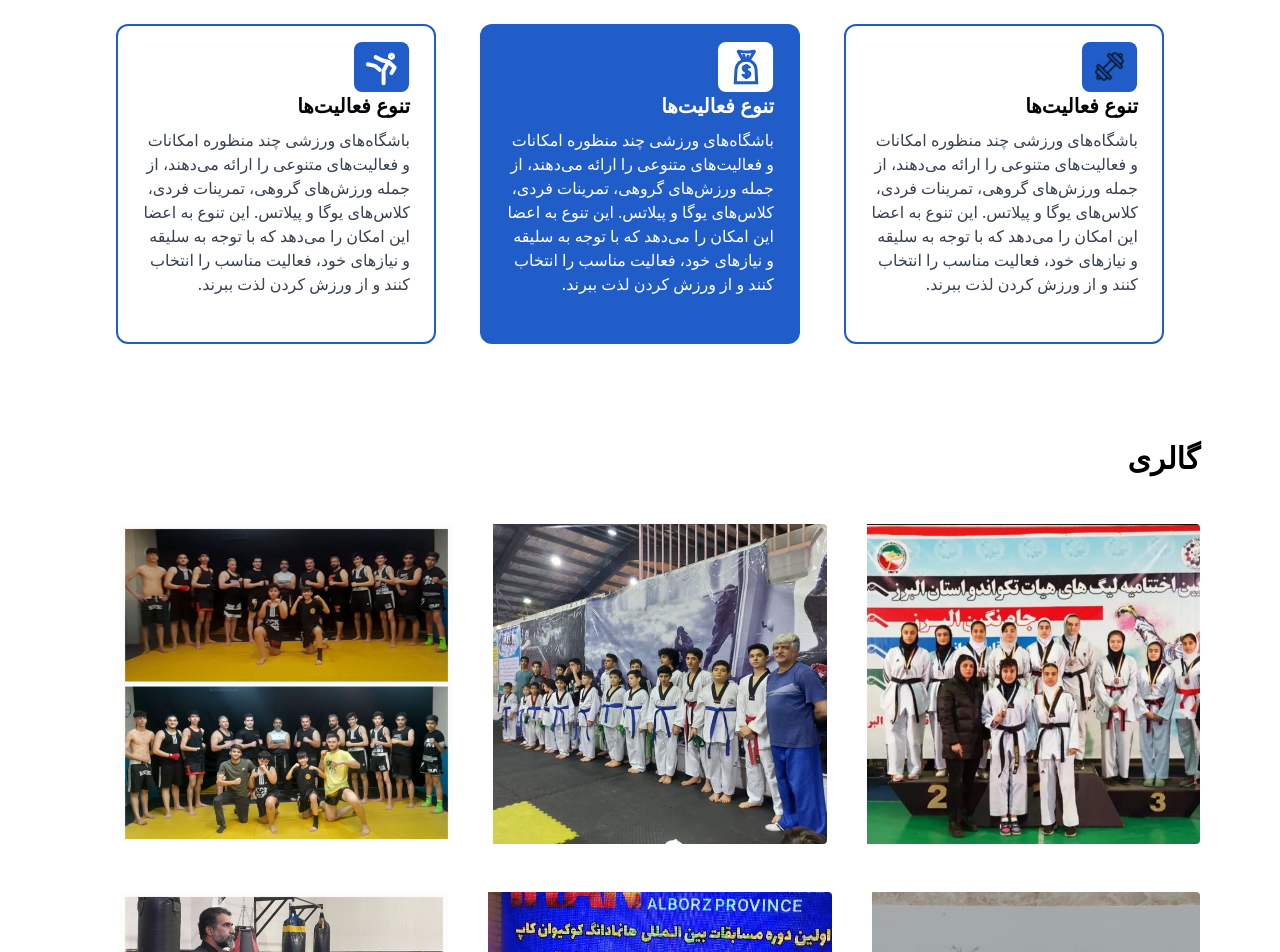
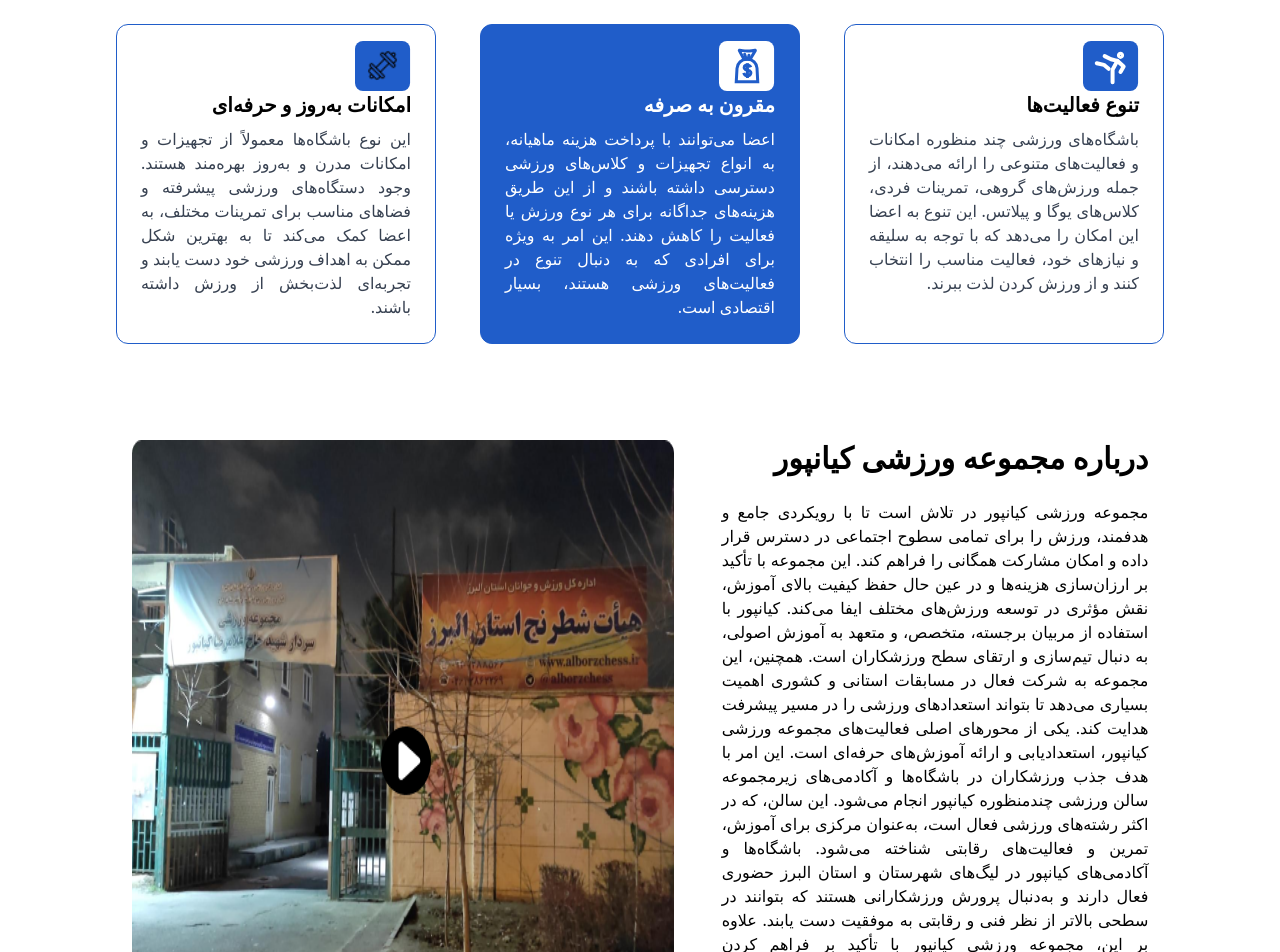
Before and after one commit to KasraMehr/kianpoor, a React (Vite) app: page / in a window 1280 px wide. Shown: the part 140-1092 px from the top of the page. Built offline with nearby package versions, Linux system fonts and the light colour scheme.

Commit message:
added aboutUs

```diff
--- a/src/App.jsx
+++ b/src/App.jsx
@@ -4,13 +4,16 @@ import Pros from './components/Pros.jsx';
 import Gallery from './components/Gallery.jsx';
 import MasterCard from './components/cards/MasterCard.jsx'
 import ContactUs from './components/ContactUs.jsx'
+import AboutUs from "./components/AboutUs.jsx";
 
 function App() {
   return (
     <div>
       <Pros />
+      <AboutUs />
+      <ContactUs />
       <Gallery />
-      <ContactUs />
+
     </div>
   )
 }
--- a/src/components/AboutUs.jsx
+++ b/src/components/AboutUs.jsx
@@ -1,8 +1,24 @@
 import { useState } from 'react'
 import '../index.css'
+import aboutKianpoor from '../assets/images/aboutKianpoor.png'
 function AboutUs() {
   return (
     <>
+      <div className='flex justify-center mt-24' dir='rtl'>
+        <div className="w-4/12 ml-12">
+          <div className="text-3xl font-semibold">
+            درباره مجموعه ورزشی کیانپور
+          </div>
+          <br/>
+          <div className="text-base font-medium text-justify">
+            مجموعه ورزشی کیانپور در تلاش است تا با رویکردی جامع و هدفمند، ورزش را برای تمامی سطوح اجتماعی در دسترس قرار داده و امکان مشارکت همگانی را فراهم کند. این مجموعه با تأکید بر ارزان‌سازی هزینه‌ها و در عین حال حفظ کیفیت بالای آموزش، نقش مؤثری در توسعه ورزش‌های مختلف ایفا می‌کند. کیانپور با استفاده از مربیان برجسته، متخصص، و متعهد به آموزش اصولی، به دنبال تیم‌سازی و ارتقای سطح ورزشکاران است. همچنین، این مجموعه به شرکت فعال در مسابقات استانی و کشوری اهمیت بسیاری می‌دهد تا بتواند استعدادهای ورزشی را در مسیر پیشرفت هدایت کند.
+
+            یکی از محورهای اصلی فعالیت‌های مجموعه ورزشی کیانپور، استعدادیابی و ارائه آموزش‌های حرفه‌ای است. این امر با هدف جذب ورزشکاران در باشگاه‌ها و آکادمی‌های زیرمجموعه سالن ورزشی چندمنظوره کیانپور انجام می‌شود. این سالن، که در اکثر رشته‌های ورزشی فعال است، به‌عنوان مرکزی برای آموزش، تمرین و فعالیت‌های رقابتی شناخته می‌شود. باشگاه‌ها و آکادمی‌های کیانپور در لیگ‌های شهرستان و استان البرز حضوری فعال دارند و به‌دنبال پرورش ورزشکارانی هستند که بتوانند در سطحی بالاتر از نظر فنی و رقابتی به موفقیت دست یابند.
+
+            علاوه بر این، مجموعه ورزشی کیانپور با تأکید بر فراهم کردن فرصت‌های برابر برای افراد با پیشینه‌ها و توانایی‌های مختلف، نقش قابل‌توجهی در ارتقای سطح ورزش در جامعه ایفا می‌کند. این مجموعه با ایجاد فضایی پویا و حمایتی، تلاش دارد تا ورزش را به بخشی از زندگی روزمره جامعه تبدیل کرده و امکان پیشرفت و مشارکت بیشتر را فراهم کند.          </div>
+        </div>
+        <img src={aboutKianpoor} alt="kainpoor" />
+      </div>
     </>
   )
 }
--- a/src/components/Pros.jsx
+++ b/src/components/Pros.jsx
@@ -12,9 +12,9 @@ function Pros() {
         مزایای باشگاه کیانپور
         </div>
         <div className="flex space-x-11 justify-center pt-8">
+          <ProCard3 />
+          <ProCard2 />
           <ProCard1 />
-          <ProCard2 />
-          <ProCard3 />
         </div>
       </div>
     </>
--- a/src/components/cards/ProCard1.jsx
+++ b/src/components/cards/ProCard1.jsx
@@ -4,12 +4,12 @@ import Karate from '../../assets/images/karate.svg'
 function ProCode1() {
   return (
     <>
-    <div class="w-80 h-80 rounded-xl overflow-hidden border border-2 border-primary" dir='rtl'>
-      <div class="px-6 py-4">
+    <div className="w-80 h-80 rounded-xl overflow-hidden border border-primary" dir='rtl'>
+      <div className="px-6 py-4">
         <img src={Karate} alt="karate"/>
-        <div class="font-bold text-xl mb-2">تنوع فعالیت‌ها</div>
-        <p class="text-gray-700 text-base">
-           باشگاه‌های ورزشی چند منظوره امکانات و فعالیت‌های متنوعی را ارائه می‌دهند، از جمله ورزش‌های گروهی، تمرینات فردی، کلاس‌های یوگا و پیلاتس. این تنوع به اعضا این امکان را می‌دهد که با توجه به سلیقه و نیازهای خود، فعالیت مناسب را انتخاب کنند و از ورزش کردن لذت ببرند.
+        <div className="font-bold text-xl mb-2">تنوع فعالیت‌ها</div>
+        <p className="text-gray-700 text-base text-justify">
+          باشگاه‌های ورزشی چند منظوره امکانات و فعالیت‌های متنوعی را ارائه می‌دهند، از جمله ورزش‌های گروهی، تمرینات فردی، کلاس‌های یوگا و پیلاتس. این تنوع به اعضا این امکان را می‌دهد که با توجه به سلیقه و نیازهای خود، فعالیت مناسب را انتخاب کنند و از ورزش کردن لذت ببرند.
         </p>
         </div>
       </div>
--- a/src/components/cards/ProCard2.jsx
+++ b/src/components/cards/ProCard2.jsx
@@ -4,12 +4,12 @@ import Money from '../../assets/images/money.svg'
 function ProCode2() {
   return (
     <>
-    <div class="w-80 h-80 rounded-xl bg-primary overflow-hidden border border-2 border-primary" dir='rtl'>
-      <div class="px-6 py-4">
-        <img src={Money} alt="karate"/>
-        <div class="font-bold text-white text-xl mb-2">تنوع فعالیت‌ها</div>
-        <p class="text-gray-700 text-white text-base">
-           باشگاه‌های ورزشی چند منظوره امکانات و فعالیت‌های متنوعی را ارائه می‌دهند، از جمله ورزش‌های گروهی، تمرینات فردی، کلاس‌های یوگا و پیلاتس. این تنوع به اعضا این امکان را می‌دهد که با توجه به سلیقه و نیازهای خود، فعالیت مناسب را انتخاب کنند و از ورزش کردن لذت ببرند.
+    <div className="w-80 h-80 rounded-xl bg-primary overflow-hidden border border-primary" dir='rtl'>
+      <div className="px-6 py-4">
+        <img src={Money} alt="Money"/>
+        <div className="font-bold text-white text-xl mb-2">مقرون به صرفه</div>
+        <p className="text-white text-base text-justify">
+          اعضا می‌توانند با پرداخت هزینه ماهیانه، به انواع تجهیزات و کلاس‌های ورزشی دسترسی داشته باشند و از این طریق هزینه‌های جداگانه برای هر نوع ورزش یا فعالیت را کاهش دهند. این امر به ویژه برای افرادی که به دنبال تنوع در فعالیت‌های ورزشی هستند، بسیار اقتصادی است.
         </p>
         </div>
       </div>
--- a/src/components/cards/ProCard3.jsx
+++ b/src/components/cards/ProCard3.jsx
@@ -4,12 +4,12 @@ import Dumble from '../../assets/images/dumble.svg'
 function ProCode3() {
   return (
     <>
-    <div class="w-80 h-80 rounded-xl overflow-hidden border border-2 border-primary" dir='rtl'>
-      <div class="px-6 py-4">
-        <img src={Dumble} alt="karate"/>
-        <div class="font-bold text-xl mb-2">تنوع فعالیت‌ها</div>
-        <p class="text-gray-700 text-base">
-           باشگاه‌های ورزشی چند منظوره امکانات و فعالیت‌های متنوعی را ارائه می‌دهند، از جمله ورزش‌های گروهی، تمرینات فردی، کلاس‌های یوگا و پیلاتس. این تنوع به اعضا این امکان را می‌دهد که با توجه به سلیقه و نیازهای خود، فعالیت مناسب را انتخاب کنند و از ورزش کردن لذت ببرند.
+    <div className="w-80 h-80 rounded-xl overflow-hidden border border-primary" dir='rtl'>
+      <div className="px-6 py-4">
+        <img src={Dumble} alt="Dumble"/>
+        <div className="font-bold text-xl mb-2">امکانات به‌روز و حرفه‌ای</div>
+        <p className="text-gray-700 text-base text-justify">
+          این نوع باشگاه‌ها معمولاً از تجهیزات و امکانات مدرن و به‌روز بهره‌مند هستند. وجود دستگاه‌های ورزشی پیشرفته و فضاهای مناسب برای تمرینات مختلف، به اعضا کمک می‌کند تا به بهترین شکل ممکن به اهداف ورزشی خود دست یابند و تجربه‌ای لذت‌بخش از ورزش داشته باشند.
         </p>
         </div>
       </div>
```
Also changed, not shown: src/assets/images/aboutKianpoor.png (added).
